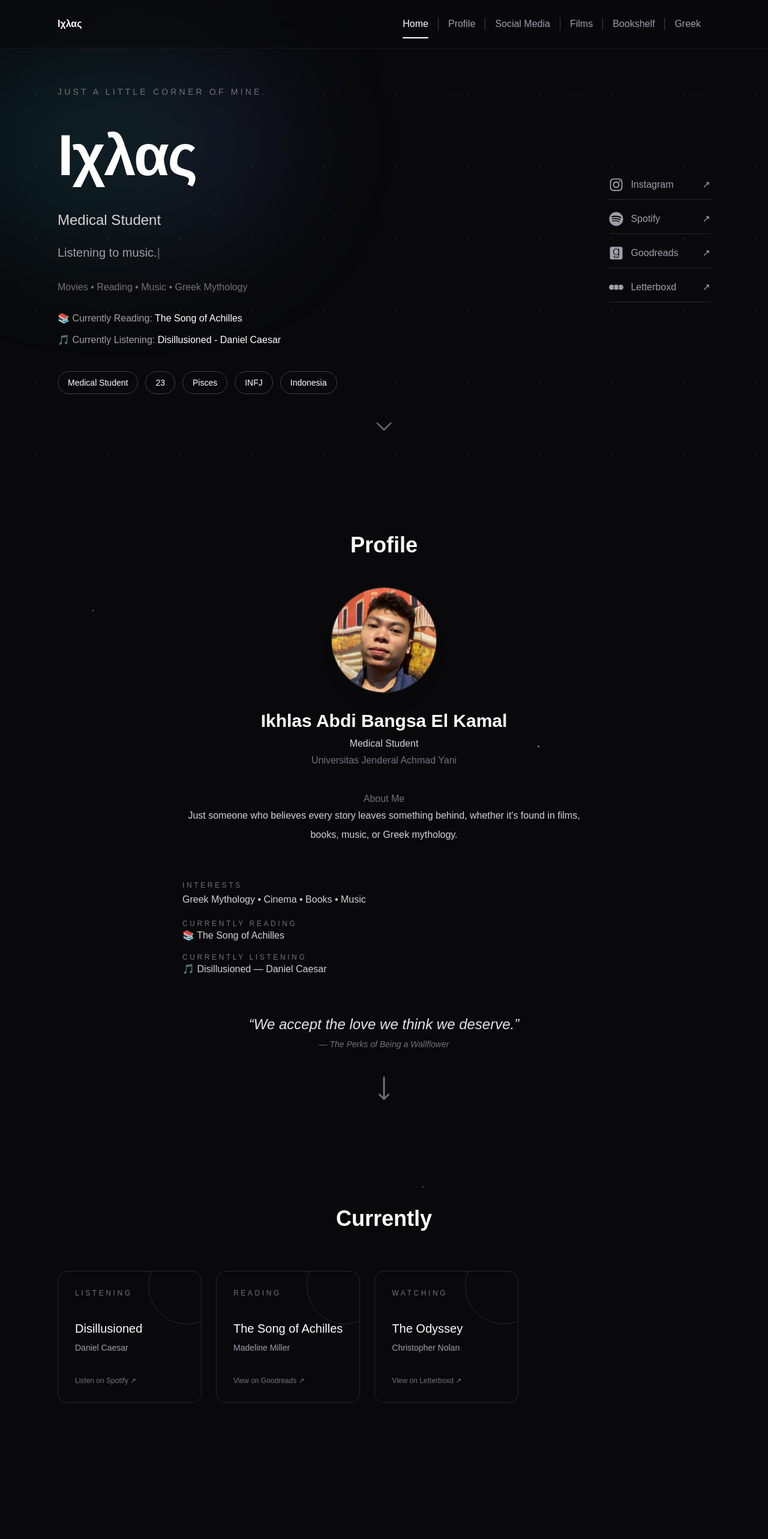
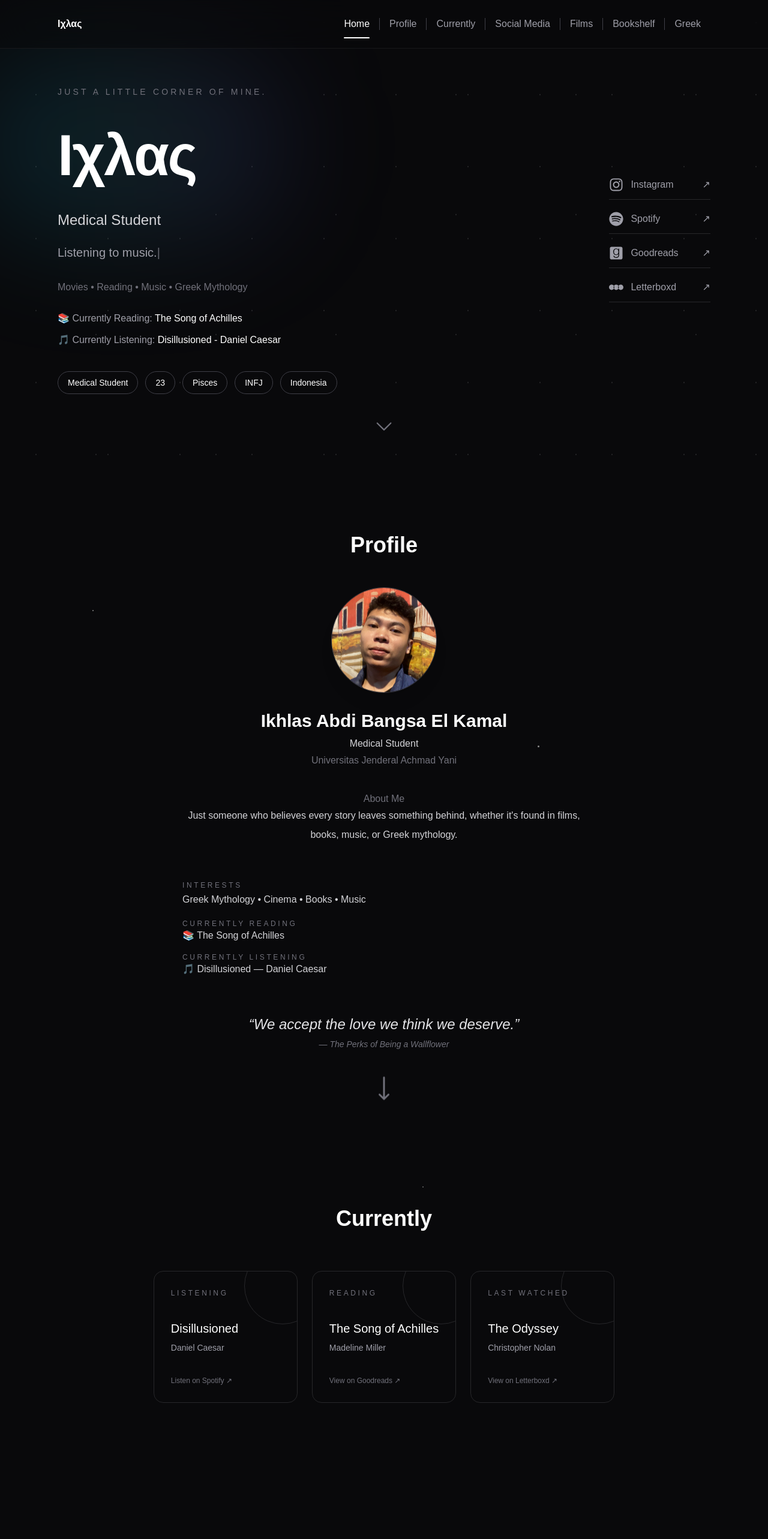
Before and after one commit to ikhlasabdi03-hash/Ikhlas, a Next.js app: page / in a window 1280 px wide. Shown: the top 2566 px of the page at 60% size. Built offline with nearby package versions, Linux system fonts and the light colour scheme.

Commit message:
Optimize 22 hero for mobile

```diff
--- a/app/components/Currently.tsx
+++ b/app/components/Currently.tsx
@@ -19,7 +19,7 @@
     action: "View on Goodreads ↗",
   },
   {
-    label: "Watching",
+    label: "Last Watched",
     title: "The Odyssey",
     subtitle: "Christopher Nolan",
     link: "https://boxd.it/9l3uR",
@@ -46,7 +46,7 @@
           Currently
         </motion.h2>
 
-        <div className="mt-16 flex gap-6 overflow-x-auto no-scrollbar snap-x snap-mandatory pb-4">
+        <div className="mt-16 flex gap-6 overflow-x-auto no-scrollbar snap-x snap-mandatory pb-4 md:justify-center">
           {currently.map((item) => (
             <div
               key={item.label}
--- a/app/components/Navbar.tsx
+++ b/app/components/Navbar.tsx
@@ -12,6 +12,7 @@
 const navItems = [
   ["Home", "home"],
   ["Profile", "profile"],
+  ["Currently", "Currently"],
   ["Social Media", "links"],
   ["Films", "films"],
   ["Bookshelf", "bookshelf"],
@@ -44,6 +45,7 @@
           <div className="ml-auto mr-4 text-sm text-zinc-400 md:hidden">
             {active === "home" && "Home"}
             {active === "profile" && "Profile"}
+            {active === "Currently" && "Currently"}
             {active === "links" && "Social Media"}
             {active === "films" && "Films"}
             {active === "bookshelf" && "Bookshelf"}
```
